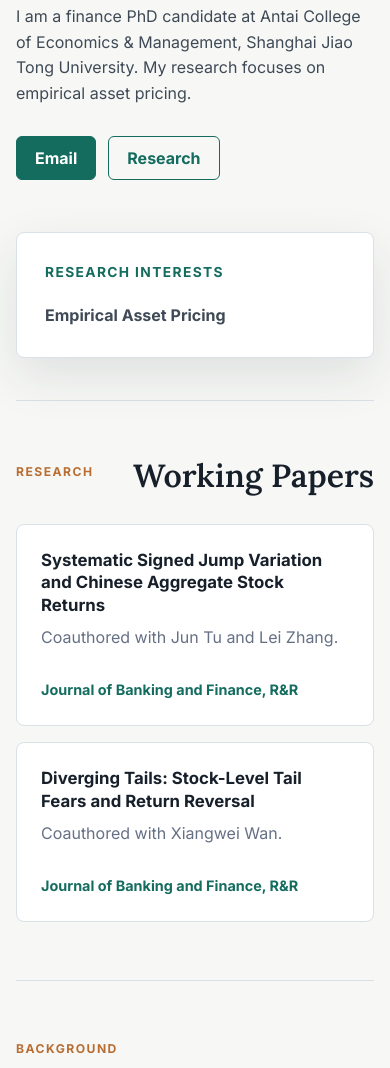
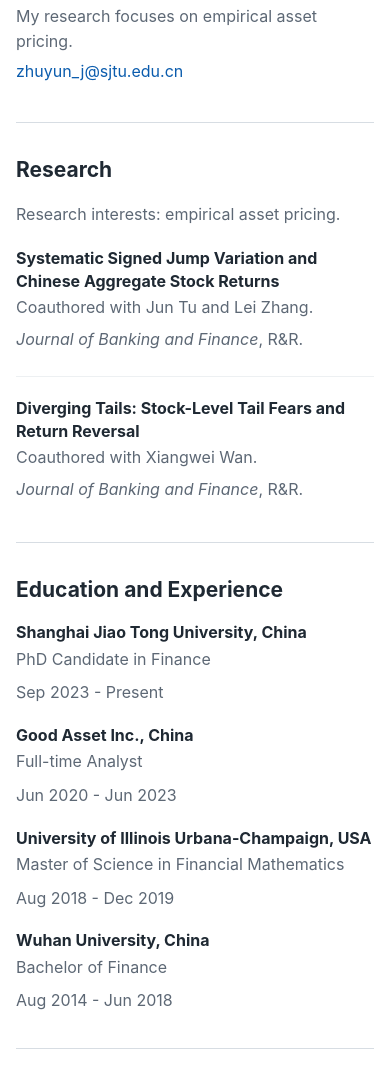
Before and after one commit to regina9696-boop/zhuyunj.github.io, a plain HTML site: page index.html in a window 390 px wide. Shown: the part 243-1311 px from the top of the page. Drawn offline with Linux system fonts and the light colour scheme.

Commit message:
Add files via upload

```diff
--- a/index.html
+++ b/index.html
@@ -3,125 +3,100 @@
 <head>
   <meta charset="UTF-8">
   <meta name="viewport" content="width=device-width, initial-scale=1.0">
-  <title>Zhuyun Jiang | Finance Researcher</title>
-  <link rel="preconnect" href="https://fonts.googleapis.com">
-  <link rel="preconnect" href="https://fonts.gstatic.com" crossorigin>
-  <link href="https://fonts.googleapis.com/css2?family=Inter:wght@400;500;600;700&family=Lora:wght@500;600&display=swap" rel="stylesheet">
+  <title>Zhuyun Jiang</title>
   <link rel="stylesheet" href="styles.css">
 </head>
 <body>
   <header class="site-header">
-    <a class="brand" href="#top">Zhuyun Jiang</a>
+    <a class="site-name" href="#top">Zhuyun Jiang</a>
     <nav aria-label="Primary navigation">
       <a href="#research">Research</a>
       <a href="#experience">Experience</a>
+      <a href="#teaching">Teaching</a>
       <a href="#contact">Contact</a>
     </nav>
   </header>
 
   <main id="top">
-    <section class="hero">
-      <div class="hero-copy">
-        <p class="eyebrow">PhD Candidate in Finance</p>
-        <h1>Zhuyun Jiang</h1>
-        <p class="lead">
-          I am a finance PhD candidate at Antai College of Economics &amp; Management,
-          Shanghai Jiao Tong University. My research focuses on empirical asset
-          pricing.
-        </p>
-        <div class="hero-actions" aria-label="Contact actions">
-          <a class="button primary" href="mailto:zhuyun_j@sjtu.edu.cn">Email</a>
-          <a class="button secondary" href="#research">Research</a>
-        </div>
-      </div>
-      <aside class="research-panel" aria-label="Research interests">
-        <p class="panel-label">Research Interests</p>
-        <ul>
-          <li>Empirical Asset Pricing</li>
-        </ul>
-      </aside>
+    <section class="intro">
+      <h1>Zhuyun Jiang</h1>
+      <p class="title">PhD Candidate in Finance</p>
+      <p>Antai College of Economics &amp; Management, Shanghai Jiao Tong University</p>
+      <p>My research focuses on empirical asset pricing.</p>
+      <p><a href="mailto:zhuyun_j@sjtu.edu.cn">zhuyun_j@sjtu.edu.cn</a></p>
     </section>
 
-    <section class="section" id="research">
-      <div class="section-heading">
-        <p class="section-label">Research</p>
-        <h2>Working Papers</h2>
+    <section id="research">
+      <h2>Research</h2>
+      <p class="section-note">Research interests: empirical asset pricing.</p>
+
+      <div class="item">
+        <h3>Systematic Signed Jump Variation and Chinese Aggregate Stock Returns</h3>
+        <p>Coauthored with Jun Tu and Lei Zhang.</p>
+        <p><em>Journal of Banking and Finance</em>, R&amp;R.</p>
       </div>
-      <div class="paper-list">
-        <article class="paper">
-          <div>
-            <h3>Systematic Signed Jump Variation and Chinese Aggregate Stock Returns</h3>
-            <p>Coauthored with Jun Tu and Lei Zhang.</p>
-          </div>
-          <span>Journal of Banking and Finance, R&amp;R</span>
-        </article>
-        <article class="paper">
-          <div>
-            <h3>Diverging Tails: Stock-Level Tail Fears and Return Reversal</h3>
-            <p>Coauthored with Xiangwei Wan.</p>
-          </div>
-          <span>Journal of Banking and Finance, R&amp;R</span>
-        </article>
+
+      <div class="item">
+        <h3>Diverging Tails: Stock-Level Tail Fears and Return Reversal</h3>
+        <p>Coauthored with Xiangwei Wan.</p>
+        <p><em>Journal of Banking and Finance</em>, R&amp;R.</p>
       </div>
     </section>
 
-    <section class="section split" id="experience">
-      <div class="section-heading">
-        <p class="section-label">Background</p>
-        <h2>Education &amp; Experience</h2>
+    <section id="experience">
+      <h2>Education and Experience</h2>
+      <div class="row">
+        <div>
+          <h3>Shanghai Jiao Tong University, China</h3>
+          <p>PhD Candidate in Finance</p>
+        </div>
+        <span>Sep 2023 - Present</span>
       </div>
-      <div class="timeline">
-        <article>
-          <time>Sep 2023 - Present</time>
-          <h3>Shanghai Jiao Tong University</h3>
-          <p>PhD Candidate in Finance, Antai College of Economics &amp; Management.</p>
-        </article>
-        <article>
-          <time>Jun 2020 - Jun 2023</time>
-          <h3>Good Asset Inc.</h3>
-          <p>Full-time Analyst.</p>
-        </article>
-        <article>
-          <time>Aug 2018 - Dec 2019</time>
-          <h3>University of Illinois Urbana-Champaign</h3>
-          <p>Master of Science in Financial Mathematics.</p>
-        </article>
-        <article>
-          <time>Aug 2014 - Jun 2018</time>
-          <h3>Wuhan University</h3>
-          <p>Bachelor of Finance.</p>
-        </article>
+      <div class="row">
+        <div>
+          <h3>Good Asset Inc., China</h3>
+          <p>Full-time Analyst</p>
+        </div>
+        <span>Jun 2020 - Jun 2023</span>
+      </div>
+      <div class="row">
+        <div>
+          <h3>University of Illinois Urbana-Champaign, USA</h3>
+          <p>Master of Science in Financial Mathematics</p>
+        </div>
+        <span>Aug 2018 - Dec 2019</span>
+      </div>
+      <div class="row">
+        <div>
+          <h3>Wuhan University, China</h3>
+          <p>Bachelor of Finance</p>
+        </div>
+        <span>Aug 2014 - Jun 2018</span>
       </div>
     </section>
 
-    <section class="section teaching" id="teaching">
-      <div class="section-heading">
-        <p class="section-label">Teaching</p>
-        <h2>Teaching Experience</h2>
+    <section id="teaching">
+      <h2>Teaching</h2>
+      <div class="row">
+        <div>
+          <h3>Class Mentor</h3>
+          <p>Master of Finance Class of 2024, Shanghai Jiao Tong University</p>
+        </div>
+        <span>Sep 2024 - Sep 2026</span>
       </div>
-      <div class="teaching-grid">
-        <article>
-          <time>Sep 2024 - Sep 2026</time>
-          <h3>Class Mentor</h3>
-          <p>Master of Finance Class of 2024, Shanghai Jiao Tong University.</p>
-        </article>
-        <article>
-          <time>Sep 2023 - Sep 2026</time>
+      <div class="row">
+        <div>
           <h3>Teaching Assistant</h3>
-          <p>Financial Economics and Investment, Shanghai Jiao Tong University.</p>
-        </article>
+          <p>Financial Economics / Investment, Shanghai Jiao Tong University</p>
+        </div>
+        <span>Sep 2023 - Sep 2026</span>
       </div>
     </section>
 
-    <section class="section contact" id="contact">
-      <div>
-        <p class="section-label">Contact</p>
-        <h2>Get in touch</h2>
-      </div>
-      <address>
-        <a href="mailto:zhuyun_j@sjtu.edu.cn">zhuyun_j@sjtu.edu.cn</a>
-        <span>Shanghai Jiao Tong University</span>
-      </address>
+    <section id="contact">
+      <h2>Contact</h2>
+      <p><a href="mailto:zhuyun_j@sjtu.edu.cn">zhuyun_j@sjtu.edu.cn</a></p>
+      <p>Shanghai Jiao Tong University</p>
     </section>
   </main>
 </body>
--- a/styles.css
+++ b/styles.css
@@ -1,13 +1,10 @@
 :root {
-  --ink: #17202a;
-  --muted: #667085;
-  --line: #d9e0e7;
-  --paper: #f7f8f6;
-  --surface: #ffffff;
-  --accent: #146c5f;
-  --accent-dark: #0f4d45;
-  --warm: #b86e32;
-  --shadow: 0 18px 50px rgba(23, 32, 42, 0.11);
+  --text: #1f2933;
+  --muted: #5d6875;
+  --line: #d7dde3;
+  --link: #0b5cad;
+  --bg: #ffffff;
+  --soft: #f7f8fa;
 }
 
 * {
@@ -20,325 +17,170 @@
 
 body {
   margin: 0;
-  color: var(--ink);
-  background: var(--paper);
-  font-family: Inter, system-ui, -apple-system, BlinkMacSystemFont, "Segoe UI", sans-serif;
+  color: var(--text);
+  background: var(--bg);
+  font-family: -apple-system, BlinkMacSystemFont, "Segoe UI", Arial, sans-serif;
+  font-size: 16px;
   line-height: 1.6;
 }
 
 a {
-  color: inherit;
+  color: var(--link);
   text-decoration: none;
+}
+
+a:hover {
+  text-decoration: underline;
 }
 
 .site-header {
   position: sticky;
   top: 0;
-  z-index: 10;
   display: flex;
   align-items: center;
   justify-content: space-between;
-  min-height: 68px;
-  padding: 0 6vw;
-  background: rgba(247, 248, 246, 0.92);
+  gap: 24px;
+  min-height: 58px;
+  padding: 0 max(24px, calc((100vw - 860px) / 2));
+  background: rgba(255, 255, 255, 0.96);
   border-bottom: 1px solid var(--line);
-  backdrop-filter: blur(14px);
 }
 
-.brand {
-  font-family: Lora, Georgia, serif;
-  font-size: 1.2rem;
-  font-weight: 600;
+.site-name {
+  color: var(--text);
+  font-weight: 700;
 }
 
 nav {
   display: flex;
-  gap: 24px;
-  color: var(--muted);
-  font-size: 0.94rem;
-  font-weight: 500;
+  gap: 20px;
+  font-size: 14px;
 }
 
-nav a:hover,
-address a:hover {
-  color: var(--accent);
+nav a {
+  color: var(--muted);
 }
 
 main {
-  width: min(1120px, 88vw);
-  margin: 0 auto;
+  width: min(860px, calc(100% - 48px));
+  margin: 0 auto 72px;
 }
 
-.hero {
-  display: grid;
-  grid-template-columns: minmax(0, 1fr) minmax(280px, 0.56fr);
-  gap: 52px;
-  align-items: center;
-  min-height: calc(100vh - 68px);
-  padding: 58px 0 42px;
-}
-
-.eyebrow,
-.section-label {
-  margin: 0 0 12px;
-  color: var(--warm);
-  font-size: 0.76rem;
-  font-weight: 700;
-  letter-spacing: 0.12em;
-  text-transform: uppercase;
-}
-
-h1,
-h2,
-h3,
-p {
-  margin-top: 0;
-}
-
-h1,
-h2 {
-  font-family: Lora, Georgia, serif;
-  line-height: 1.08;
+.intro {
+  padding: 56px 0 34px;
+  border-bottom: 1px solid var(--line);
 }
 
 h1 {
-  max-width: 620px;
-  margin-bottom: 24px;
-  font-size: clamp(3rem, 8vw, 6.7rem);
+  margin: 0 0 8px;
+  font-size: 38px;
+  line-height: 1.15;
+}
+
+.title {
+  color: var(--text);
+  font-weight: 600;
+}
+
+.intro p {
+  max-width: 720px;
+  margin: 4px 0;
+  color: var(--muted);
+}
+
+section {
+  padding: 34px 0;
+  border-bottom: 1px solid var(--line);
 }
 
 h2 {
-  margin-bottom: 0;
-  font-size: clamp(2rem, 4vw, 3.4rem);
+  margin: 0 0 18px;
+  font-size: 21px;
+  line-height: 1.25;
 }
 
 h3 {
-  margin-bottom: 8px;
-  font-size: 1.05rem;
-  line-height: 1.35;
+  margin: 0 0 3px;
+  font-size: 16px;
+  line-height: 1.4;
 }
 
-.lead {
-  max-width: 670px;
-  color: #3f4a56;
-  font-size: 1.12rem;
+p {
+  margin: 0 0 6px;
 }
 
-.hero-actions {
-  display: flex;
-  flex-wrap: wrap;
-  gap: 12px;
-  margin-top: 30px;
+.section-note {
+  margin-bottom: 20px;
+  color: var(--muted);
 }
 
-.button {
-  display: inline-flex;
-  align-items: center;
-  justify-content: center;
-  min-height: 44px;
-  padding: 0 18px;
-  border: 1px solid var(--accent);
-  border-radius: 6px;
-  font-weight: 700;
+.item {
+  margin: 0 0 20px;
+  padding: 0 0 18px;
+  border-bottom: 1px solid #edf0f2;
 }
 
-.button.primary {
-  color: white;
-  background: var(--accent);
-}
-
-.button.primary:hover {
-  background: var(--accent-dark);
-}
-
-.button.secondary {
-  color: var(--accent);
-  background: transparent;
-}
-
-.research-panel {
-  padding: 28px;
-  background: var(--surface);
-  border: 1px solid var(--line);
-  border-radius: 8px;
-  box-shadow: var(--shadow);
-}
-
-.panel-label {
-  margin-bottom: 20px;
-  color: var(--accent);
-  font-size: 0.86rem;
-  font-weight: 800;
-  letter-spacing: 0.1em;
-  text-transform: uppercase;
-}
-
-.research-panel ul {
-  display: grid;
-  gap: 14px;
-  margin: 0;
-  padding: 0;
-  list-style: none;
-}
-
-.research-panel li {
-  padding-bottom: 14px;
-  border-bottom: 1px solid var(--line);
-  color: #3f4a56;
-  font-weight: 650;
-}
-
-.research-panel li:last-child {
+.item:last-child {
+  margin-bottom: 0;
   padding-bottom: 0;
   border-bottom: 0;
 }
 
-.section {
-  padding: 80px 0;
-  border-top: 1px solid var(--line);
-}
-
-.contact {
-  display: grid;
-  grid-template-columns: 0.72fr 1fr;
-  gap: 48px;
-  align-items: start;
-}
-
-.contact address {
-  max-width: 700px;
-  color: #3f4a56;
-  font-size: 1.05rem;
-}
-
-.section-heading {
-  display: flex;
-  align-items: end;
-  justify-content: space-between;
-  gap: 28px;
-  margin-bottom: 30px;
-}
-
-.paper-list,
-.timeline,
-.teaching-grid {
-  display: grid;
-  gap: 16px;
-}
-
-.paper,
-.timeline article,
-.teaching-grid article {
-  background: var(--surface);
-  border: 1px solid var(--line);
-  border-radius: 8px;
-}
-
-.paper {
-  display: grid;
-  grid-template-columns: 1fr auto;
-  gap: 28px;
-  align-items: start;
-  padding: 24px;
-}
-
-.paper p,
-.timeline p,
-.teaching-grid p {
-  margin-bottom: 0;
+.item p,
+.row p,
+#contact p {
   color: var(--muted);
 }
 
-.paper span,
-time {
-  color: var(--accent);
-  font-size: 0.9rem;
-  font-weight: 700;
+.row {
+  display: grid;
+  grid-template-columns: minmax(0, 1fr) auto;
+  gap: 24px;
+  margin-bottom: 18px;
+}
+
+.row:last-child {
+  margin-bottom: 0;
+}
+
+.row span {
+  color: var(--muted);
   white-space: nowrap;
 }
 
-.split {
-  display: grid;
-  grid-template-columns: 0.62fr 1fr;
-  gap: 54px;
-}
-
-.split .section-heading {
-  display: block;
-  margin-bottom: 0;
-}
-
-.timeline article,
-.teaching-grid article {
-  padding: 22px;
-}
-
-.teaching-grid {
-  grid-template-columns: repeat(2, minmax(0, 1fr));
-}
-
-address {
-  display: grid;
-  gap: 10px;
-  font-style: normal;
-}
-
-address a {
-  font-weight: 700;
-}
-
-@media (max-width: 860px) {
+@media (max-width: 640px) {
   .site-header {
     align-items: flex-start;
     flex-direction: column;
-    gap: 10px;
-    padding-top: 14px;
-    padding-bottom: 14px;
+    gap: 8px;
+    padding-top: 12px;
+    padding-bottom: 12px;
   }
 
   nav {
     width: 100%;
     gap: 14px;
     overflow-x: auto;
-    padding-bottom: 2px;
   }
 
-  .hero,
-  .split,
-  .contact {
-    grid-template-columns: 1fr;
+  main {
+    width: min(100% - 32px, 860px);
   }
 
-  .hero {
-    min-height: auto;
-    padding-top: 44px;
-  }
-
-  .paper,
-  .teaching-grid {
-    grid-template-columns: 1fr;
-  }
-
-  .paper span,
-  time {
-    white-space: normal;
-  }
-
-  .section {
-    padding: 58px 0;
-  }
-}
-
-@media (max-width: 520px) {
-  main {
-    width: min(100% - 32px, 1120px);
+  .intro {
+    padding-top: 36px;
   }
 
   h1 {
-    font-size: 3rem;
+    font-size: 32px;
   }
 
-  .lead {
-    font-size: 1rem;
+  .row {
+    grid-template-columns: 1fr;
+    gap: 2px;
+  }
+
+  .row span {
+    white-space: normal;
   }
 }
```
